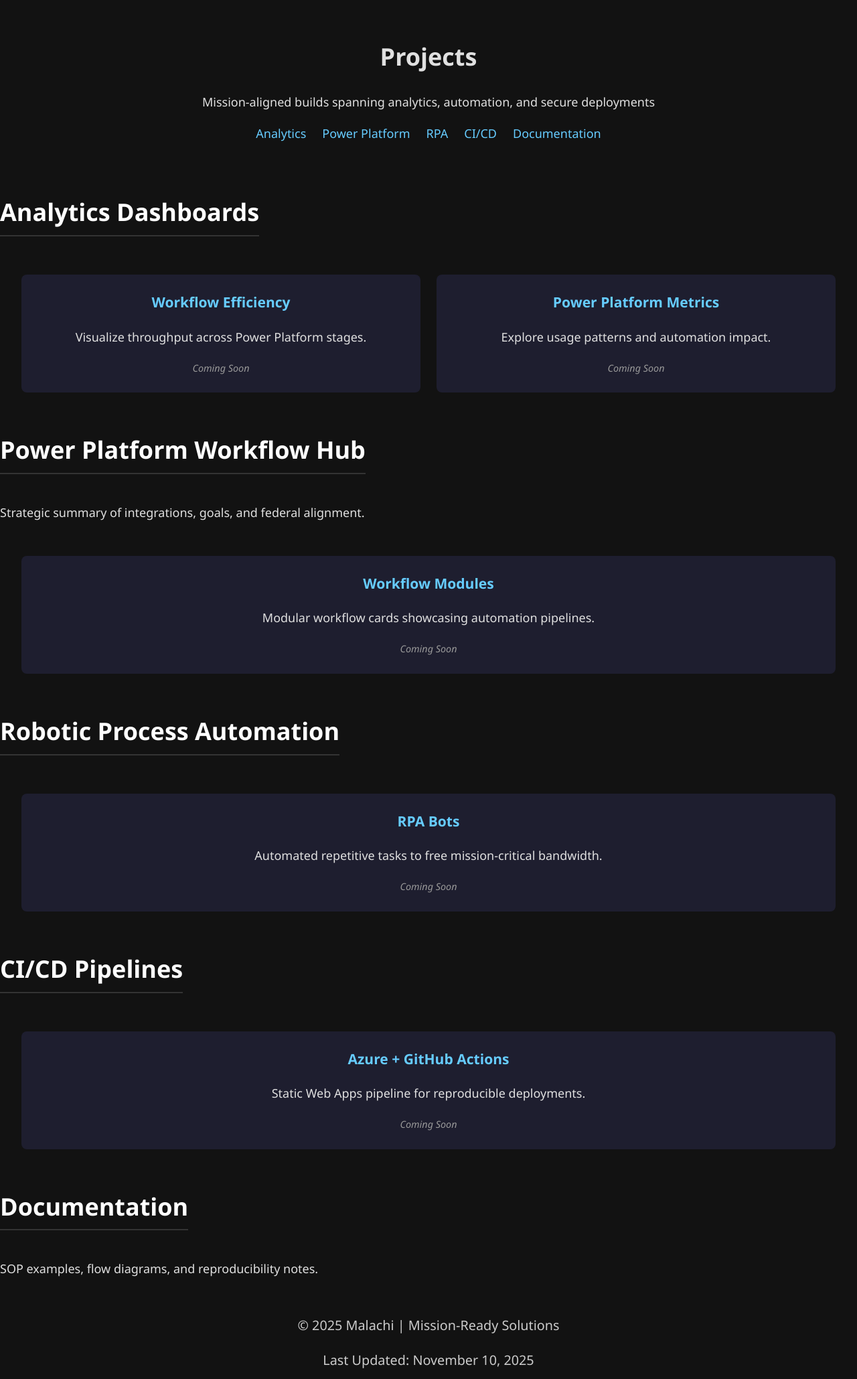
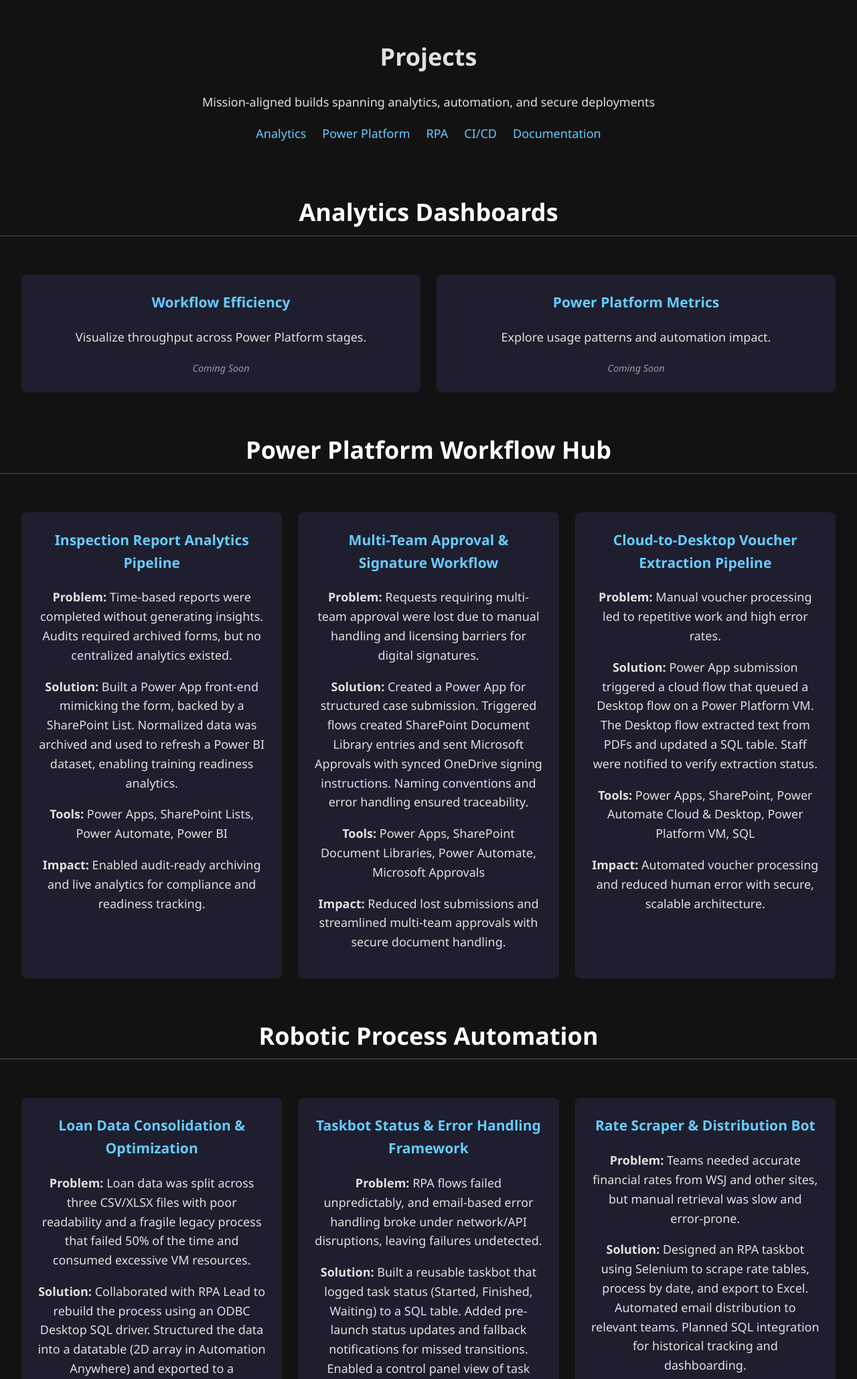
Before and after one commit to Malachi-McCloud/MALACHI_PORTFOLIO, a Flask app: page /projects in a window 1280 px wide. Shown: the top 2059 px of the page at 67% size. Run offline with Flask 3, Linux system fonts and the light colour scheme.

Commit message:
Updated style for the projects section. Added projects for Power Platform and RPA

```diff
--- a/app/static/css/style.css
+++ b/app/static/css/style.css
@@ -68,12 +68,13 @@ body {
    ================================ */
 section h2 {
   text-align: center;
-  margin: 25px 0;               /* more spacing */
-  font-size: 2em;               /* larger headers */
+  margin: 25px 0;
+  font-size: 2em;
   color: #ffffff;
   border-bottom: 2px solid #333;
-  display: inline-block;
   padding-bottom: 5px;
+  width: 100%; /* ensures full-width alignment */
+  display: block; /* override inline-block */
 }
 
 /* ================================
--- a/app/templates/projects.html
+++ b/app/templates/projects.html
@@ -58,6 +58,7 @@
         .tile h3 {
             margin-top: 0;
             color: #66ccff;
+            text-align: center;
         }
 
         .tile p {
@@ -110,31 +111,65 @@
                 </div>
             </div>
         </section>
-
 <!-- Power Platform Section -->
 <section id="powerplatform">
     <h2>Power Platform Workflow Hub</h2>
-            <p>Strategic summary of integrations, goals, and federal alignment.</p>
     <div class="grid">
         <div class="tile">
-                    <h3>Workflow Modules</h3>
-                    <p>Modular workflow cards showcasing automation pipelines.</p>
-                    <span class="coming-soon">Coming Soon</span>
+            <h3>Inspection Report Analytics Pipeline</h3>
+            <p><strong>Problem:</strong> Time-based reports were completed without generating insights. Audits required archived forms, but no centralized analytics existed.</p>
+            <p><strong>Solution:</strong> Built a Power App front-end mimicking the form, backed by a SharePoint List. Normalized data was archived and used to refresh a Power BI dataset, enabling training readiness analytics.</p>
+            <p><strong>Tools:</strong> Power Apps, SharePoint Lists, Power Automate, Power BI</p>
+            <p><strong>Impact:</strong> Enabled audit-ready archiving and live analytics for compliance and readiness tracking.</p>
+        </div>
+
+        <div class="tile">
+            <h3>Multi-Team Approval & Signature Workflow</h3>
+            <p><strong>Problem:</strong> Requests requiring multi-team approval were lost due to manual handling and licensing barriers for digital signatures.</p>
+            <p><strong>Solution:</strong> Created a Power App for structured case submission. Triggered flows created SharePoint Document Library entries and sent Microsoft Approvals with synced OneDrive signing instructions. Naming conventions and error handling ensured traceability.</p>
+            <p><strong>Tools:</strong> Power Apps, SharePoint Document Libraries, Power Automate, Microsoft Approvals</p>
+            <p><strong>Impact:</strong> Reduced lost submissions and streamlined multi-team approvals with secure document handling.</p>
+        </div>
+
+        <div class="tile">
+            <h3>Cloud-to-Desktop Voucher Extraction Pipeline</h3>
+            <p><strong>Problem:</strong> Manual voucher processing led to repetitive work and high error rates.</p>
+            <p><strong>Solution:</strong> Power App submission triggered a cloud flow that queued a Desktop flow on a Power Platform VM. The Desktop flow extracted text from PDFs and updated a SQL table. Staff were notified to verify extraction status.</p>
+            <p><strong>Tools:</strong> Power Apps, SharePoint, Power Automate Cloud & Desktop, Power Platform VM, SQL</p>
+            <p><strong>Impact:</strong> Automated voucher processing and reduced human error with secure, scalable architecture.</p>
         </div>
     </div>
-        </section>
 
         <!-- RPA Section -->
 <section id="rpa">
     <h2>Robotic Process Automation</h2>
     <div class="grid">
         <div class="tile">
-                    <h3>RPA Bots</h3>
-                    <p>Automated repetitive tasks to free mission-critical bandwidth.</p>
-                    <span class="coming-soon">Coming Soon</span>
+            <h3>Loan Data Consolidation & Optimization</h3>
+            <p><strong>Problem:</strong> Loan data was split across three CSV/XLSX files with poor readability and a fragile legacy process that failed 50% of the time and consumed excessive VM resources.</p>
+            <p><strong>Solution:</strong> Collaborated with RPA Lead to rebuild the process using an ODBC Desktop SQL driver. Structured the data into a datatable (2D array in Automation Anywhere) and exported to a preformatted Excel file. Also prototyped an Excel-only model using formulas and RPA, though it was resource-intensive.</p>
+            <p><strong>Tools:</strong> Automation Anywhere, SQL ODBC Driver, Excel</p>
+            <p><strong>Impact:</strong> Reduced runtime, improved reliability, and enabled structured analysis of loan performance.</p>
+        </div>
+
+        <div class="tile">
+            <h3>Taskbot Status & Error Handling Framework</h3>
+            <p><strong>Problem:</strong> RPA flows failed unpredictably, and email-based error handling broke under network/API disruptions, leaving failures undetected.</p>
+            <p><strong>Solution:</strong> Built a reusable taskbot that logged task status (Started, Finished, Waiting) to a SQL table. Added pre-launch status updates and fallback notifications for missed transitions. Enabled a control panel view of task health across deployments.</p>
+            <p><strong>Tools:</strong> Automation Anywhere, SQL, Cloud Automation Framework</p>
+            <p><strong>Impact:</strong> Improved visibility, reduced silent failures, and created a scalable error-handling backbone.</p>
+        </div>
+
+        <div class="tile">
+            <h3>Rate Scraper & Distribution Bot</h3>
+            <p><strong>Problem:</strong> Teams needed accurate financial rates from WSJ and other sites, but manual retrieval was slow and error-prone.</p>
+            <p><strong>Solution:</strong> Designed an RPA taskbot using Selenium to scrape rate tables, process by date, and export to Excel. Automated email distribution to relevant teams. Planned SQL integration for historical tracking and dashboarding.</p>
+            <p><strong>Tools:</strong> Automation Anywhere, Selenium, Excel, Email Automation</p>
+            <p><strong>Impact:</strong> Delivered timely rate updates and laid groundwork for scalable financial data ingestion.</p>
         </div>
     </div>
 </section>
+
 
         <!-- CI/CD Section -->
         <section id="cicd">
@@ -151,7 +186,12 @@
         <!-- Documentation Section -->
         <section id="docs">
             <h2>Documentation</h2>
+            <div class="grid">
+                <div class="tile">
+            <h3>Visios, Word Documents, OneNote, Story Boards</h3>
             <p>SOP examples, flow diagrams, and reproducibility notes.</p>
+            </div>
+            </div>
         </section>
     </main>
 
```
Lines whose indentation alone changed are shown as unchanged.
